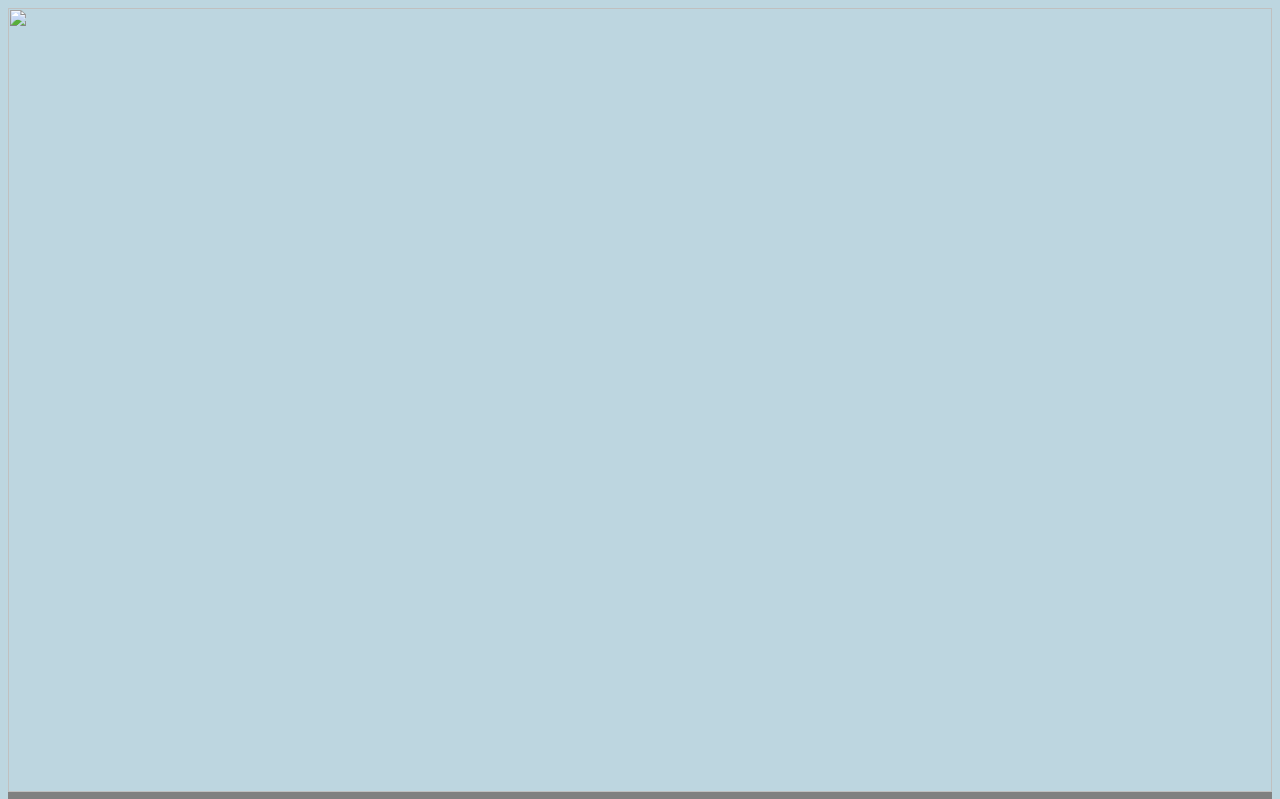
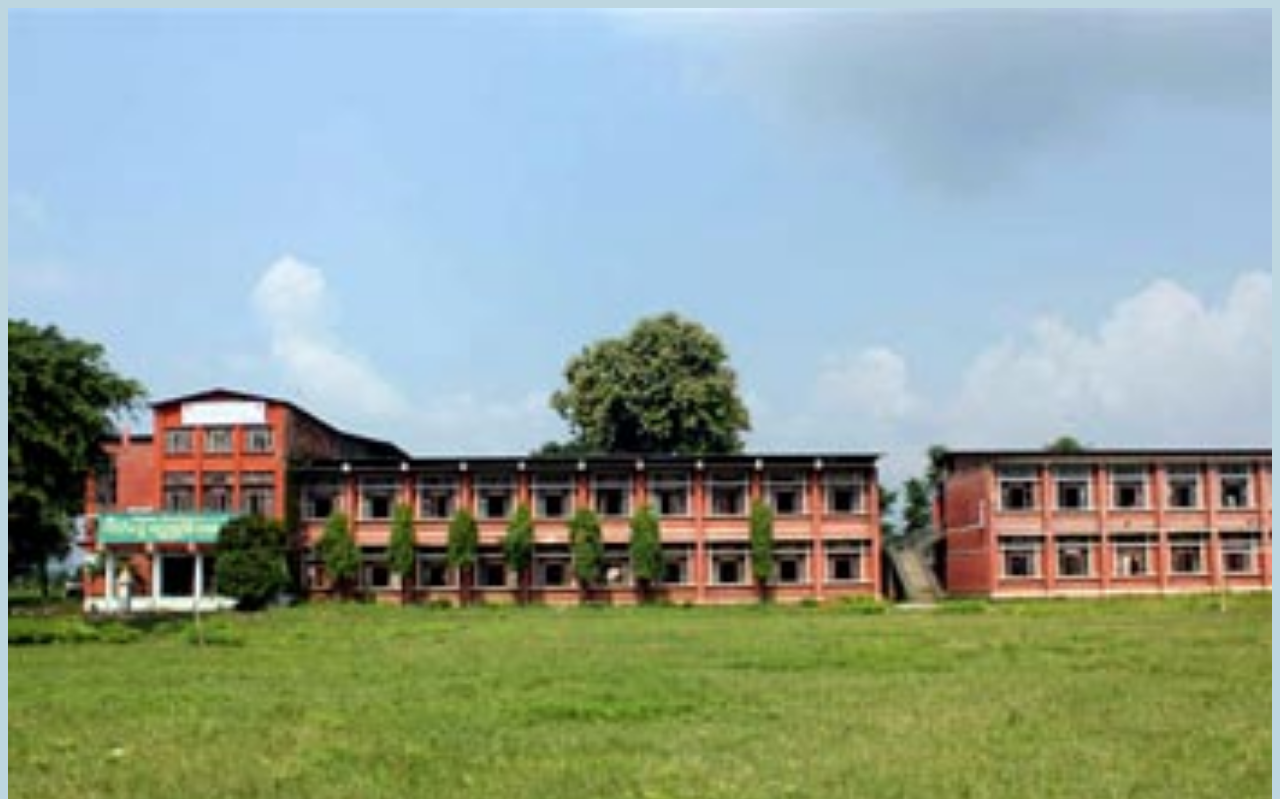
Before and after one commit to kalayana/kalayana.github.io, a plain HTML site: page index.html in a window 1280 px wide. Shown: the top 799 px of the page. Drawn offline with Linux system fonts and the light colour scheme; files whose address does not match are found by name.

Commit message:
Update index.html

```diff
--- a/index.html
+++ b/index.html
@@ -22,7 +22,9 @@
 	</style>
 </head>
 <body><div class="container">
-	<img src="banner.jpg">
+	<img src="
+        kalayana.github.io/image/1378218571birendramultiplecampusp1.jpg
+      ">
 </div>
 	<div class="topnav">
 		<b>
```
